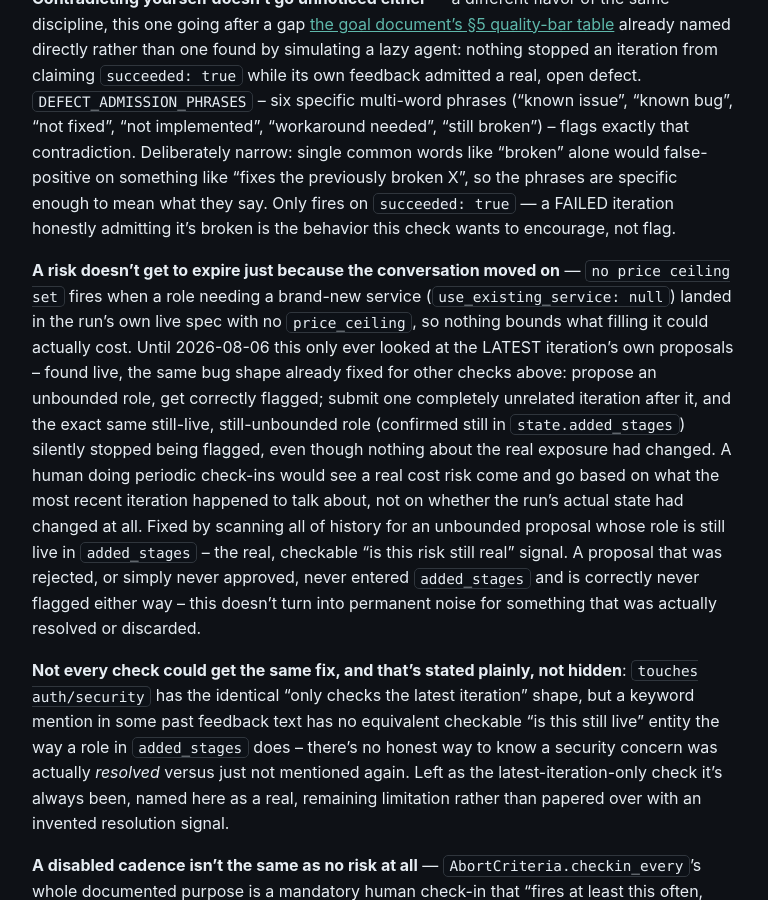
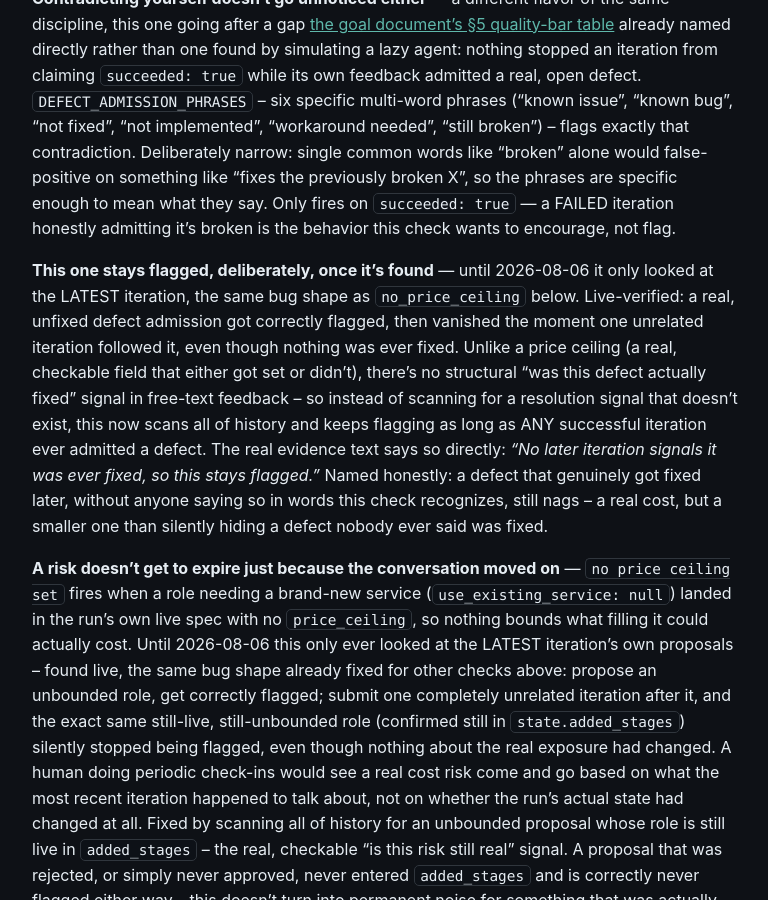
Before and after one commit to scimbe/CADS-devsystem-docs, a Jekyll site: the page built from _explanation/risk-annotations.md, in a window 1280 px wide and 900 px high, scrolled down 867 px. Shown: the whole window, without its empty margins (362-1130 px from the left). Built offline with Jekyll 4.4.1, drawn with Linux system fonts in a browser that asks for light colours.

Commit message:
explanation: document the defect-admission persistence fix
Real, current gap: CADS-devsystem@5565049 fixed the identical "only
checks the latest iteration" bug already documented for
no_price_ceiling right below this section -- but this section itself
never got the same update. Live-verified before writing: a real
defect admission now correctly survives an unrelated later iteration,
quoted the exact real evidence text the API returns.

Explained why this one took a different fix than price-ceiling's
(no structural "was this resolved" signal exists for free-text
defect admissions, so it scans-and-keeps-flagging rather than
scanning-for-still-live) and named the honest cost plainly.

Hermetic Jekyll build confirmed green.

```diff
--- a/_explanation/risk-annotations.md
+++ b/_explanation/risk-annotations.md
@@ -43,6 +43,18 @@ LLM-judgment-in-disguise.
   on something like "fixes the previously broken X", so the phrases are specific enough to mean what
   they say. Only fires on `succeeded: true` — a FAILED iteration honestly admitting it's broken is
   the behavior this check wants to encourage, not flag.
+
+  **This one stays flagged, deliberately, once it's found** — until 2026-08-06 it only looked at the
+  LATEST iteration, the same bug shape as `no_price_ceiling` below. Live-verified: a real, unfixed
+  defect admission got correctly flagged, then vanished the moment one unrelated iteration followed
+  it, even though nothing was ever fixed. Unlike a price ceiling (a real, checkable field that either
+  got set or didn't), there's no structural "was this defect actually fixed" signal in free-text
+  feedback -- so instead of scanning for a resolution signal that doesn't exist, this now scans all
+  of history and keeps flagging as long as ANY successful iteration ever admitted a defect. The real
+  evidence text says so directly: *"No later iteration signals it was ever fixed, so this stays
+  flagged."* Named honestly: a defect that genuinely got fixed later, without anyone saying so in
+  words this check recognizes, still nags -- a real cost, but a smaller one than silently hiding a
+  defect nobody ever said was fixed.
 
   **A risk doesn't get to expire just because the conversation moved on** — `no price ceiling set`
   fires when a role needing a brand-new service (`use_existing_service: null`) landed in the run's
```
